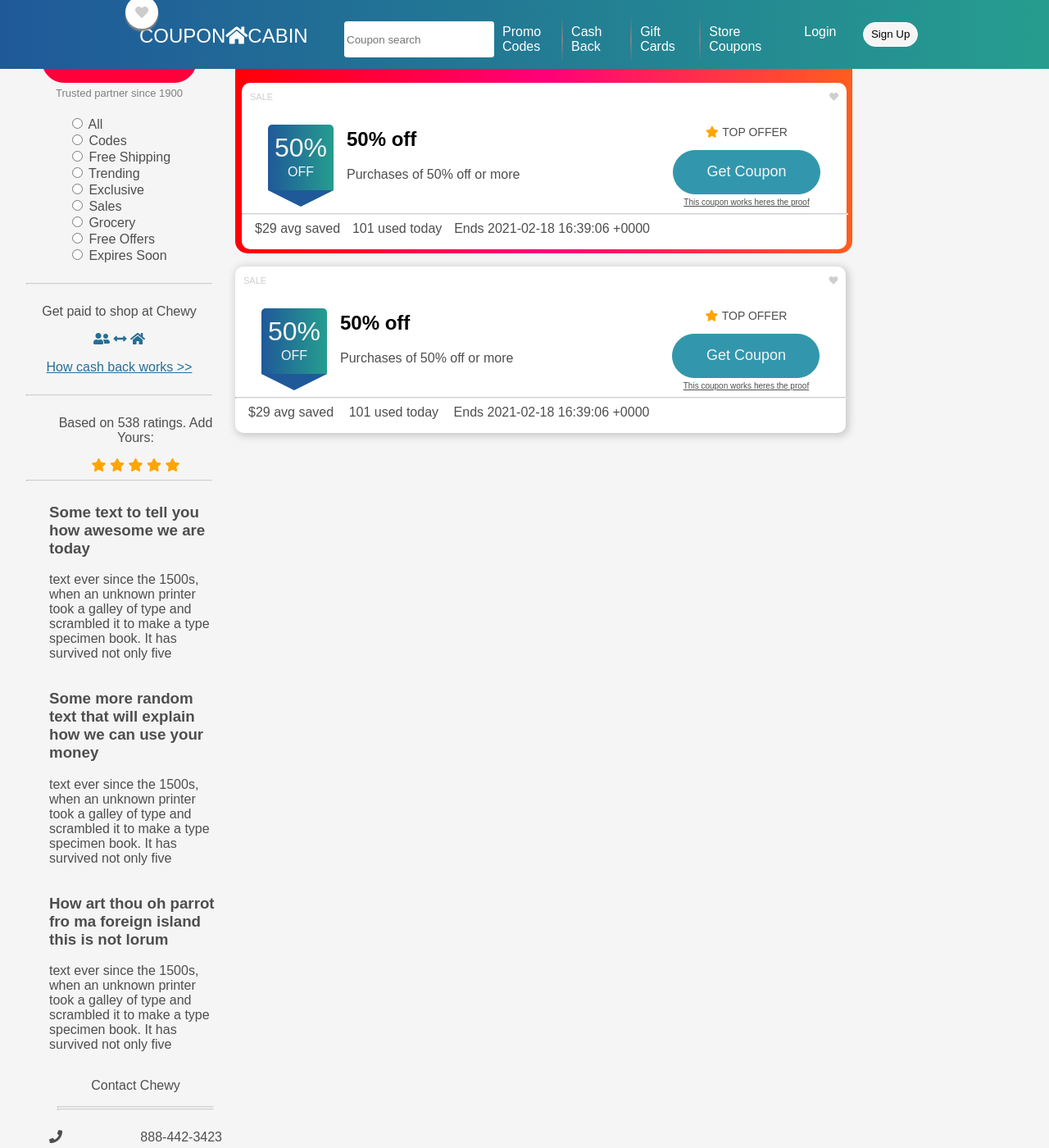
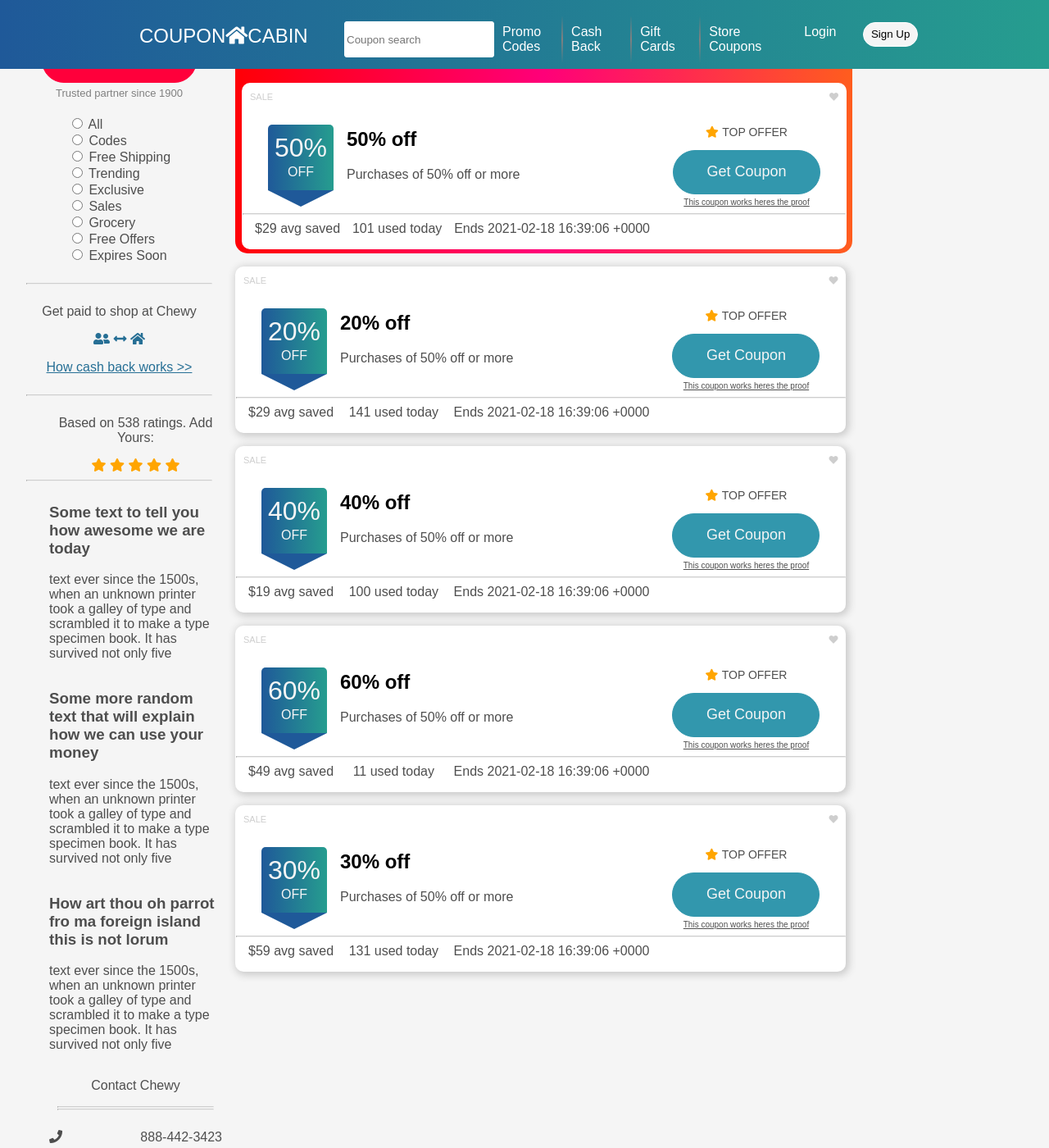
Before and after one commit to dd8917vk/jekyll, a Jekyll site: the page built from index.html, in a window 1280 px wide and 1400 px high, scrolled down 269 px. Shown: the whole window at 82% size. Built offline with Jekyll 4.4.1, drawn with Linux system fonts in a browser that asks for light colours.

```diff
--- a/_includes/body.html
+++ b/_includes/body.html
@@ -114,7 +114,6 @@
         </div>
         <div class="coupon-flex">
             {% include card.html %}
-            {% include card.html %}
         </div>
     </div>
 </div>
--- a/_includes/card.html
+++ b/_includes/card.html
@@ -1,4 +1,4 @@
-
+{% for item in page.coupon %}
 <div class="card-flex-background">
     <div class="card-flex">
         <div class="card-flex-top">
@@ -9,14 +9,14 @@
             <div class="card-flex-mid-left">
                 <div class="coupon-label">
                     <div class="coupon-square">
-                        <p>50%</p>
+                        <p>{{ item.amount }}</p>
                         <p>OFF</p>
                     </div>
                     <div class="coupon-triangle">
                     </div>
                 </div>
                 <div class="coupon-text">
-                    <h2>50% off</h2>
+                    <h2>{{ item.amount }} off</h2>
                     <p>Purchases of 50% off or more</p>
                 </div>
             </div>
@@ -31,12 +31,13 @@
         </div>
         <hr id="card-flex-bottom-seperator">
         <div class="card-flex-bottom">
-            <p>$29 avg saved</p>
-            <p>101 used today</p>
+            <p>{{ item.saved }} avg saved</p>
+            <p>{{ item.used }} used today</p>
             <p>Ends {{ site.time }}</p>
         </div>
     </div>
 </div>
+{% endfor %}
 <script>
     window.onload = () => {
         setTopCard();
--- a/_sass/body.scss
+++ b/_sass/body.scss
@@ -15,6 +15,7 @@
     width: 25%;
     flex-direction: column;
     margin-left: 20px;
+    position: sticky;
 }
 .left-panel-top-button {
     margin-top: 2em;
@@ -40,7 +41,7 @@
     font-size: 18px;
 }
 .radio-selections {
-    margin: auto auto;
+    margin: 0 auto;
     margin-bottom: 1em;
 }
 hr {
--- a/_sass/card.scss
+++ b/_sass/card.scss
@@ -107,7 +107,7 @@
 }
 
 #card-flex-bottom-seperator {
-    width: 100%;
+    width: 99.5%;
 }
 // Bottom Row
 
--- a/_sass/nav.scss
+++ b/_sass/nav.scss
@@ -9,6 +9,7 @@
   top: 0;
   height: 4em;
   padding-top: 20px;
+  z-index: 1;
 }
 #hamnav input {
     height: 3em;
--- a/index.html
+++ b/index.html
@@ -2,4 +2,20 @@
 title: Crazy Coupons
 layout: default
 date: 'test'
+coupon:
+    - amount: 50%
+      saved: $29
+      used: 101
+    - amount: 20%
+      saved: $29
+      used: 141
+    - amount: 40%
+      saved: $19
+      used: 100
+    - amount: 60%
+      saved: $49
+      used: 11
+    - amount: 30%
+      saved: $59
+      used: 131
 ---
```
Also changed, not shown: 5 other files.
